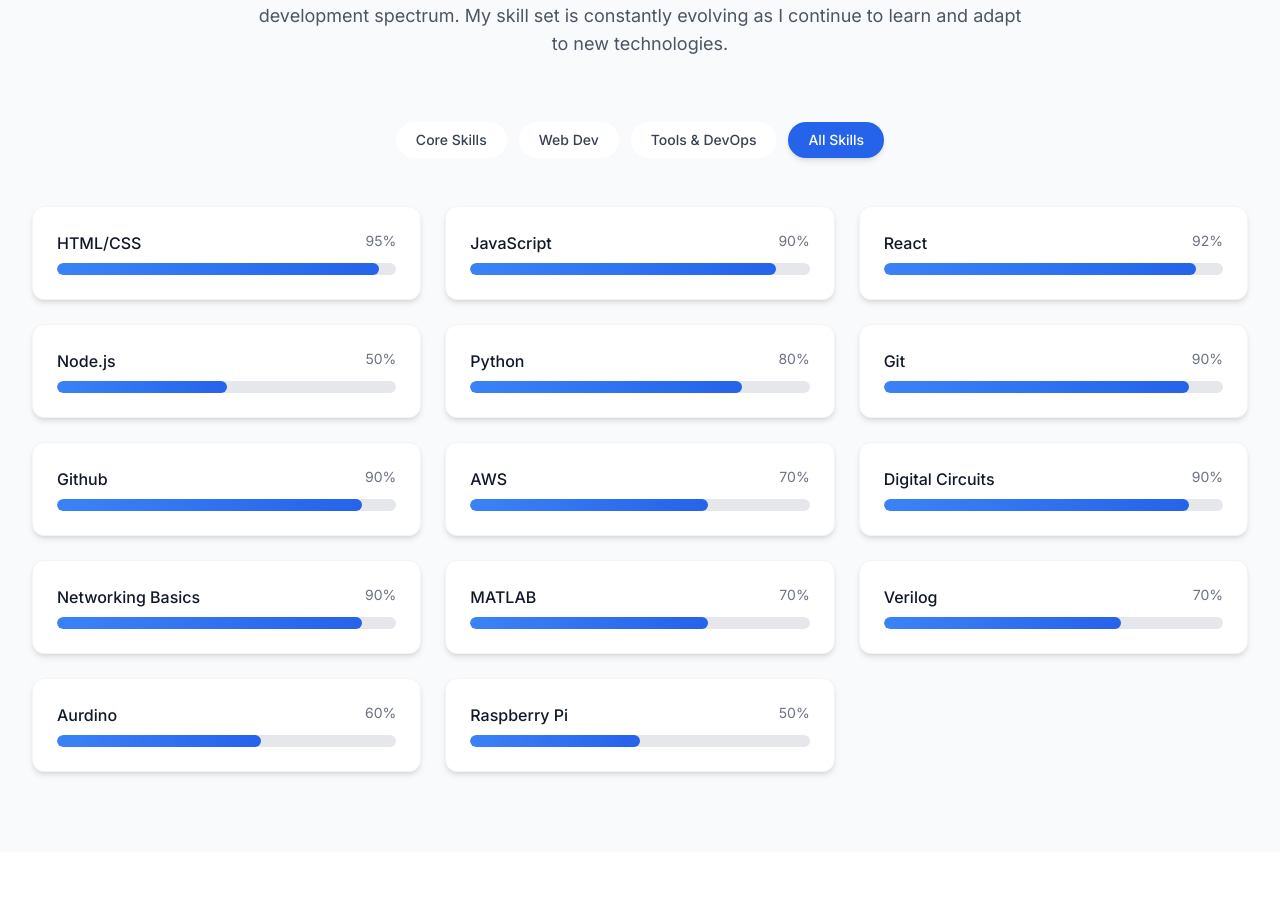
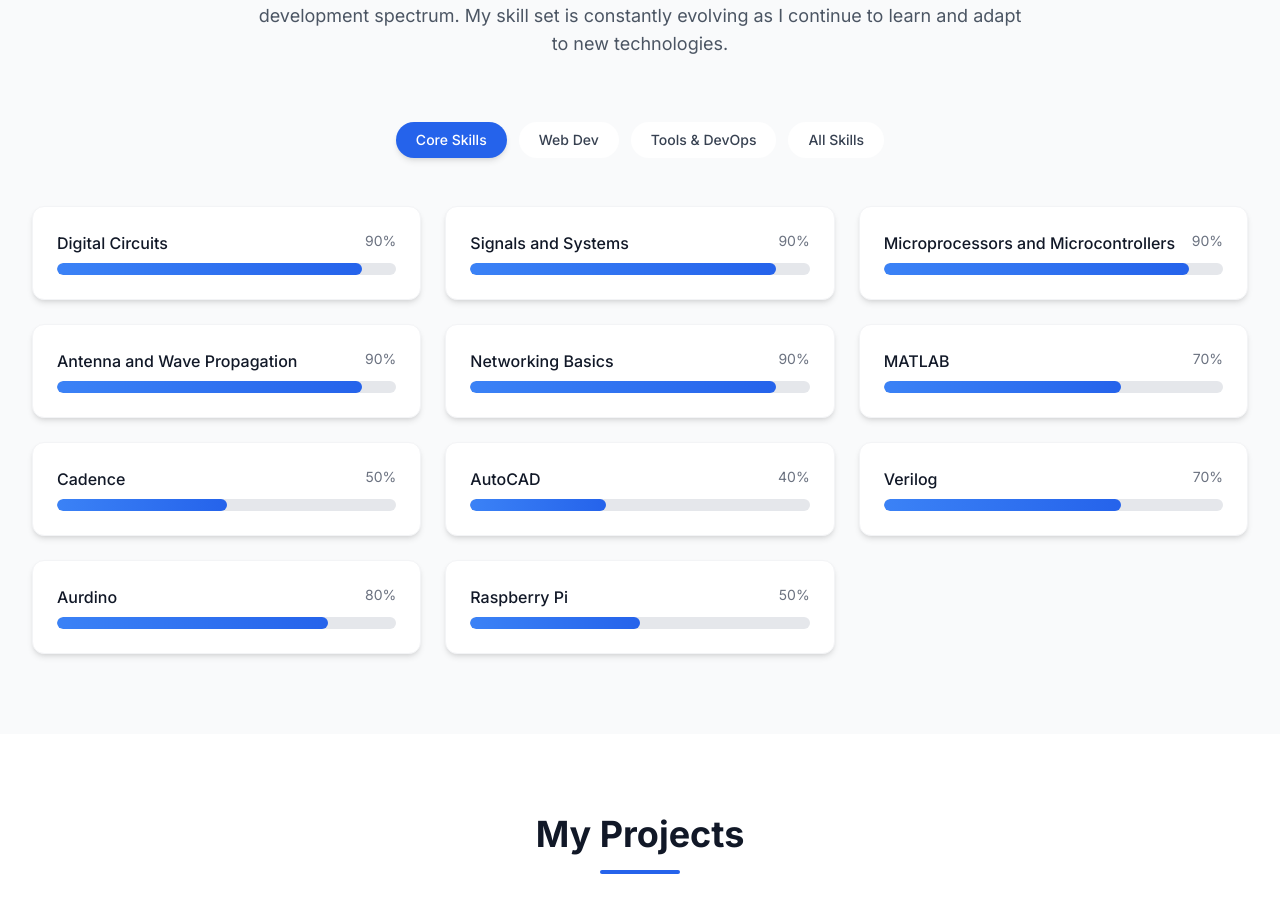
Before and after one commit to Rahul-Nakka-23/Rahul-Portfolio, a React (Vite) app: page / in a window 1280 px wide. Shown: the part 2521-3431 px from the top of the page. Built offline with nearby package versions, Linux system fonts and the light colour scheme.

Commit message:
Update Skills.tsx

```diff
--- a/src/components/Skills.tsx
+++ b/src/components/Skills.tsx
@@ -10,7 +10,7 @@
 const Skills: React.FC = () => {
   const sectionRef = useRef<HTMLDivElement>(null);
   const isInView = useInView(sectionRef, { threshold: 0.1, once: true });
-  const [activeCategory, setActiveCategory] = useState<string>('all');
+  const [activeCategory, setActiveCategory] = useState<string>('core');
 
   const skillsData: Skill[] = [
     // webdev
@@ -26,10 +26,15 @@
     { name: 'AWS', level: 70, category: 'tools' },
     //core
     { name: 'Digital Circuits', level: 90, category: 'core' },
+    { name: 'Signals and Systems', level: 90, category: 'core' },
+    { name: 'Microprocessors and Microcontrollers', level: 90, category: 'core' },
+    { name: 'Antenna and Wave Propagation', level: 90, category: 'core' },
     { name: 'Networking Basics', level: 90, category: 'core' },
     { name: 'MATLAB', level: 70, category: 'core' },
+    { name: 'Cadence', level: 50, category: 'core' },
+    { name: 'AutoCAD', level: 40, category: 'core' },
     { name: 'Verilog', level: 70, category: 'core' },
-    { name: 'Aurdino', level: 60, category: 'core' },
+    { name: 'Aurdino', level: 80, category: 'core' },
     { name: 'Raspberry Pi', level: 50, category: 'core' },
 
 
```
